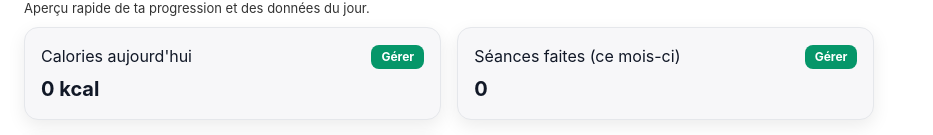
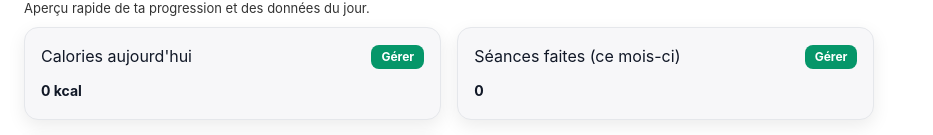
Before and after one commit to lebasquelyza/appli-files, a Next.js app in the folder apps/web/: page /dashboard in a window 1280 px wide. Shown: the part 118-253 px from the top of the page, without its empty margins (0-933 px from the left). Built offline with nearby package versions, Linux system fonts and the light colour scheme; no server answers.

Commit message:
Update page.tsx

```diff
--- a/apps/web/app/dashboard/page.tsx
+++ b/apps/web/app/dashboard/page.tsx
@@ -37,12 +37,6 @@ const TZ = "Europe/Paris";
 
 function todayISO(tz = TZ) {
   return new Intl.DateTimeFormat("en-CA", { timeZone: tz }).format(new Date());
-}
-
-function toISODateInTZ(dateIsoString: string, tz = TZ): string {
-  const d = new Date(dateIsoString);
-  if (Number.isNaN(d.getTime())) return "";
-  return new Intl.DateTimeFormat("en-CA", { timeZone: tz }).format(d);
 }
 
 function toISOMonthInTZ(dateIsoString: string, tz = TZ): string {
@@ -132,6 +126,9 @@ export default function DashboardPage() {
       )}?from=home`
     : "/dashboard/profile";
 
+  // ✅ même taille pour les 3 KPI
+  const kpiValueStyle = { fontSize: 14 } as const;
+
   return (
     <div className="container" style={{ paddingTop: 24, paddingBottom: 32 }}>
       <div className="page-header" style={{ marginBottom: 8 }}>
@@ -151,6 +148,7 @@ export default function DashboardPage() {
           value={`${todayKcal.toLocaleString(lang === "en" ? "en-US" : "fr-FR")} kcal`}
           href="/dashboard/calories"
           manageLabel={t("dashboard.kpi.manage")}
+          valueStyle={kpiValueStyle}
         />
 
         <KpiCard
@@ -158,15 +156,15 @@ export default function DashboardPage() {
           value={`${workoutsDoneThisMonth}`}
           href="/dashboard/profile"
           manageLabel={t("dashboard.kpi.manage")}
+          valueStyle={kpiValueStyle}
         />
 
-        {/* ✅ CHANGED: texte plus petit uniquement pour "Dernière séance" */}
         <KpiCard
           title={t("dashboard.kpi.lastSession")}
           value={lastSessionValue}
           href={lastSessionHref}
           manageLabel={t("dashboard.kpi.manage")}
-          valueStyle={{ fontSize: 14 }}
+          valueStyle={kpiValueStyle}
         />
       </section>
 
@@ -222,7 +220,7 @@ function KpiCard({
   value: string;
   href: string;
   manageLabel?: string;
-  valueStyle?: React.CSSProperties; // ✅ CHANGED
+  valueStyle?: React.CSSProperties;
 }) {
   return (
     <article className="card" style={{ cursor: "default" }}>
@@ -257,7 +255,7 @@ function KpiCard({
               fontSize: 20,
               lineHeight: 1,
               color: "#111827",
-              ...valueStyle, // ✅ CHANGED
+              ...valueStyle,
             }}
           >
             {value}
```
